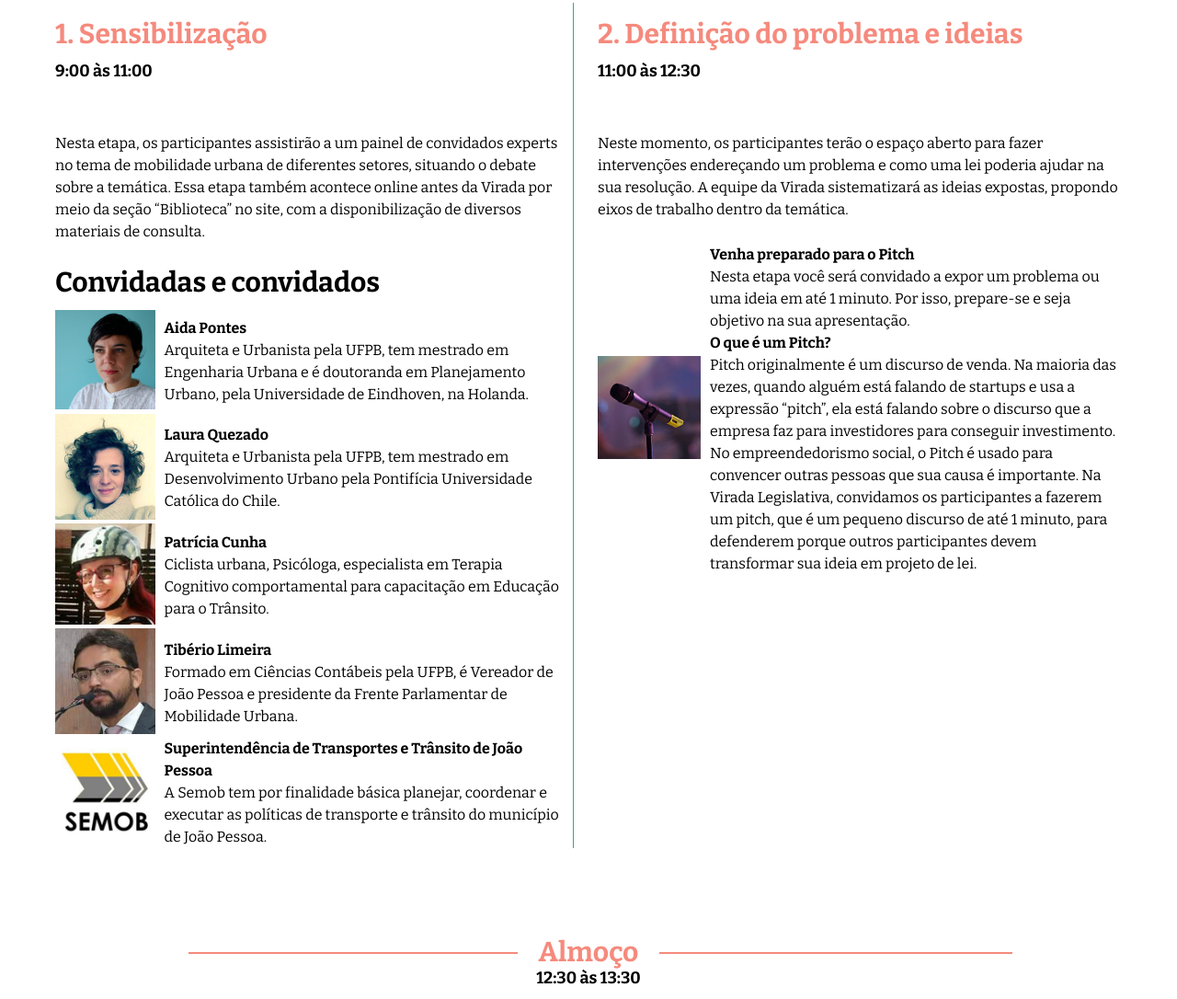
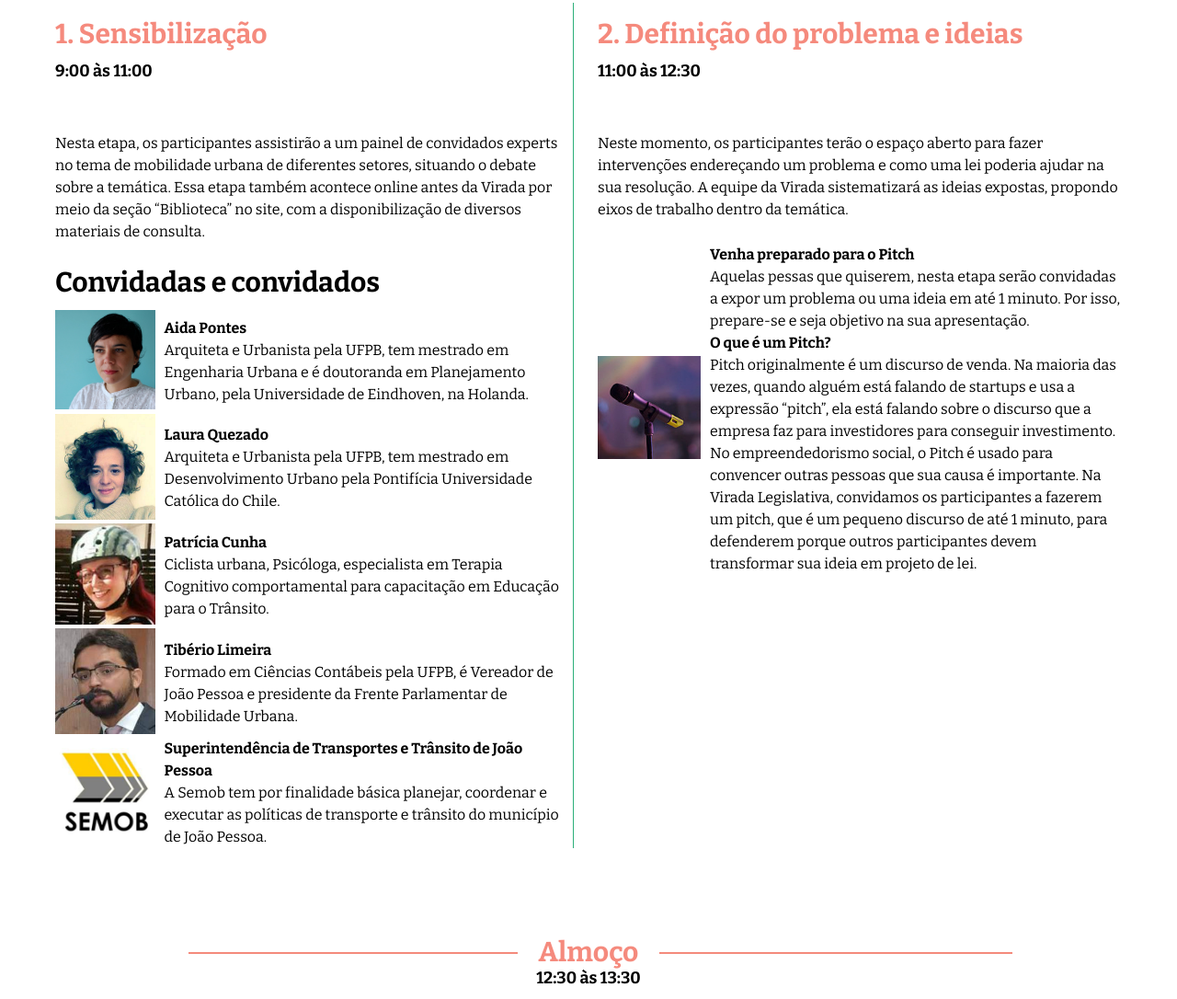
Before and after one commit to itsriodejaneiro/virada-legislativa, a website: page program.html in a window 1280 px wide. Shown: the part 921-2007 px from the top of the page at 92% size. Drawn offline with nearby package versions, Linux system fonts and the light colour scheme.

Commit message:
atualizado o texto do programa

```diff
--- a/program.html
+++ b/program.html
@@ -138,7 +138,7 @@
 									</div>
 									<div class="description">
 										<p><span class="bold">Venha preparado para o Pitch</span></p>
-										<p>Nesta etapa você será convidado a expor um problema ou uma ideia em até
+										<p>Aquelas pessas que quiserem, nesta etapa serão convidadas a expor um problema ou uma ideia em até
 										1 minuto. Por isso, prepare-se e seja objetivo na sua apresentação.</p>
 										<p><span class="bold">O que é um Pitch?</span></p>
 										<p>Pitch originalmente é um discurso de venda. Na maioria das vezes, quando
```
